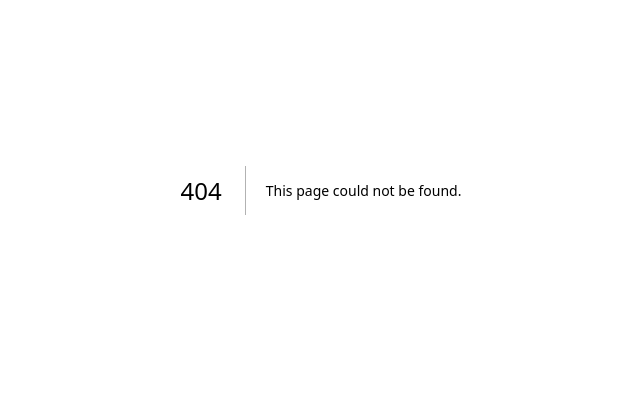
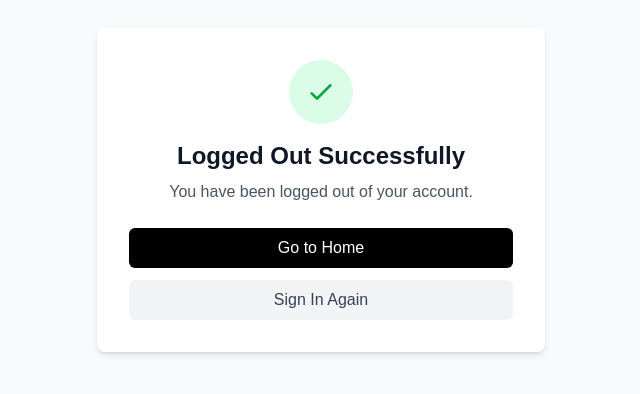
Before and after one commit to JittoJoseph/Assessment-Platform, a Next.js app: page /logout in a window 1280 px wide. Before the commit this address had no page. Shown: the part 210-604 px from the top of the page, without its empty margins (319-959 px from the left). Built offline with nearby package versions, Linux system fonts and the light colour scheme.

Commit message:
add logout screen

```diff
--- a/src/app/Navbar.tsx
+++ b/src/app/Navbar.tsx
@@ -27,7 +27,7 @@ export default function Navbar({ user }: NavbarProps) {
       });
 
       if (response.ok) {
-        window.location.href = "/";
+        window.location.href = "/logout";
       }
     } catch (error) {
       console.error("Logout failed:", error);
--- /dev/null
+++ b/src/app/logout/page.tsx
@@ -0,0 +1,50 @@
+"use client";
+
+import Link from "next/link";
+
+export default function LogoutPage() {
+  return (
+    <div className="min-h-screen flex items-center justify-center bg-gray-50">
+      <div className="max-w-md w-full bg-white rounded-lg shadow-md p-8 text-center">
+        <div className="mb-6">
+          <div className="w-16 h-16 bg-green-100 rounded-full flex items-center justify-center mx-auto mb-4">
+            <svg
+              className="w-8 h-8 text-green-600"
+              fill="none"
+              stroke="currentColor"
+              viewBox="0 0 24 24"
+            >
+              <path
+                strokeLinecap="round"
+                strokeLinejoin="round"
+                strokeWidth={2}
+                d="M5 13l4 4L19 7"
+              />
+            </svg>
+          </div>
+          <h1 className="text-2xl font-bold text-gray-900 mb-2">
+            Logged Out Successfully
+          </h1>
+          <p className="text-gray-600">
+            You have been logged out of your account.
+          </p>
+        </div>
+
+        <div className="space-y-3">
+          <Link
+            href="/"
+            className="block w-full bg-black text-white py-2 px-4 rounded-md hover:bg-gray-800 transition-colors font-medium"
+          >
+            Go to Home
+          </Link>
+          <Link
+            href="/auth"
+            className="block w-full bg-gray-100 text-gray-700 py-2 px-4 rounded-md hover:bg-gray-200 transition-colors font-medium"
+          >
+            Sign In Again
+          </Link>
+        </div>
+      </div>
+    </div>
+  );
+}
```
